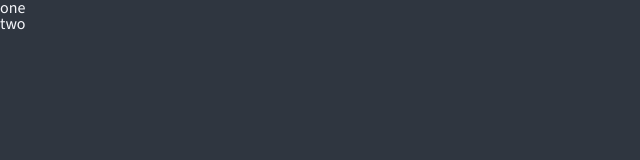
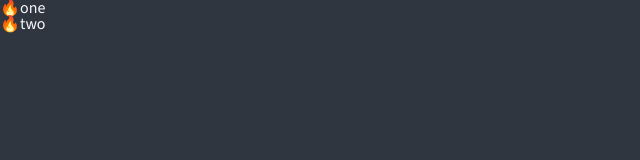
Before and after one commit to RanungPark/study-react, a React (Create React App) app in the folder trello/: page / in a window 1280 px wide. Shown: the top 160 px of the page, without its empty margins (0-640 px from the left). Built offline with nearby package versions, Linux system fonts and the light colour scheme.

Commit message:
프롭스 설정

```diff
--- a/trello/src/App.tsx
+++ b/trello/src/App.tsx
@@ -10,18 +10,18 @@ const App = () => {
     <DragDropContext onDragEnd={onDragEnd}>
       <Droppable droppableId='one'>
         {
-          () => (<ul>
+          (magic) => (<ul ref={magic.innerRef} {...magic.droppableProps}>
             <Draggable draggableId='first' index={0}>
               {
-                () => (
-                  <li>one</li>
+                (magic) => (
+                  <li ref={magic.innerRef} {...magic.draggableProps} {...magic.dragHandleProps}><span >🔥</span>one</li>
                 )
               }
             </Draggable>
             <Draggable draggableId='second' index={1}>
               {
-                () => (
-                  <li>two</li>
+                (magic) => (
+                  <li ref={magic.innerRef} {...magic.draggableProps} {...magic.dragHandleProps}><span >🔥</span>two</li>
                 )
               }
             </Draggable>
```
